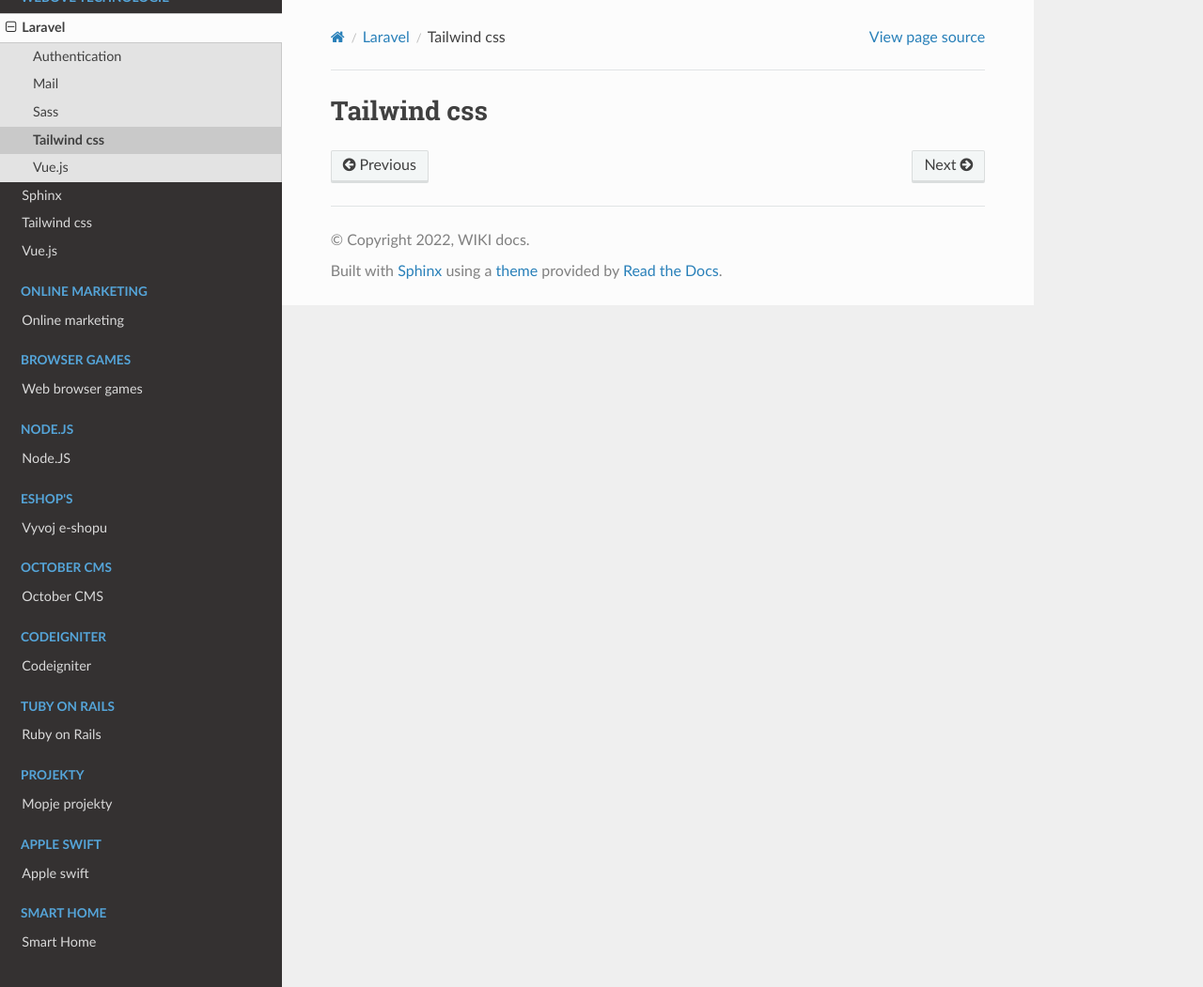
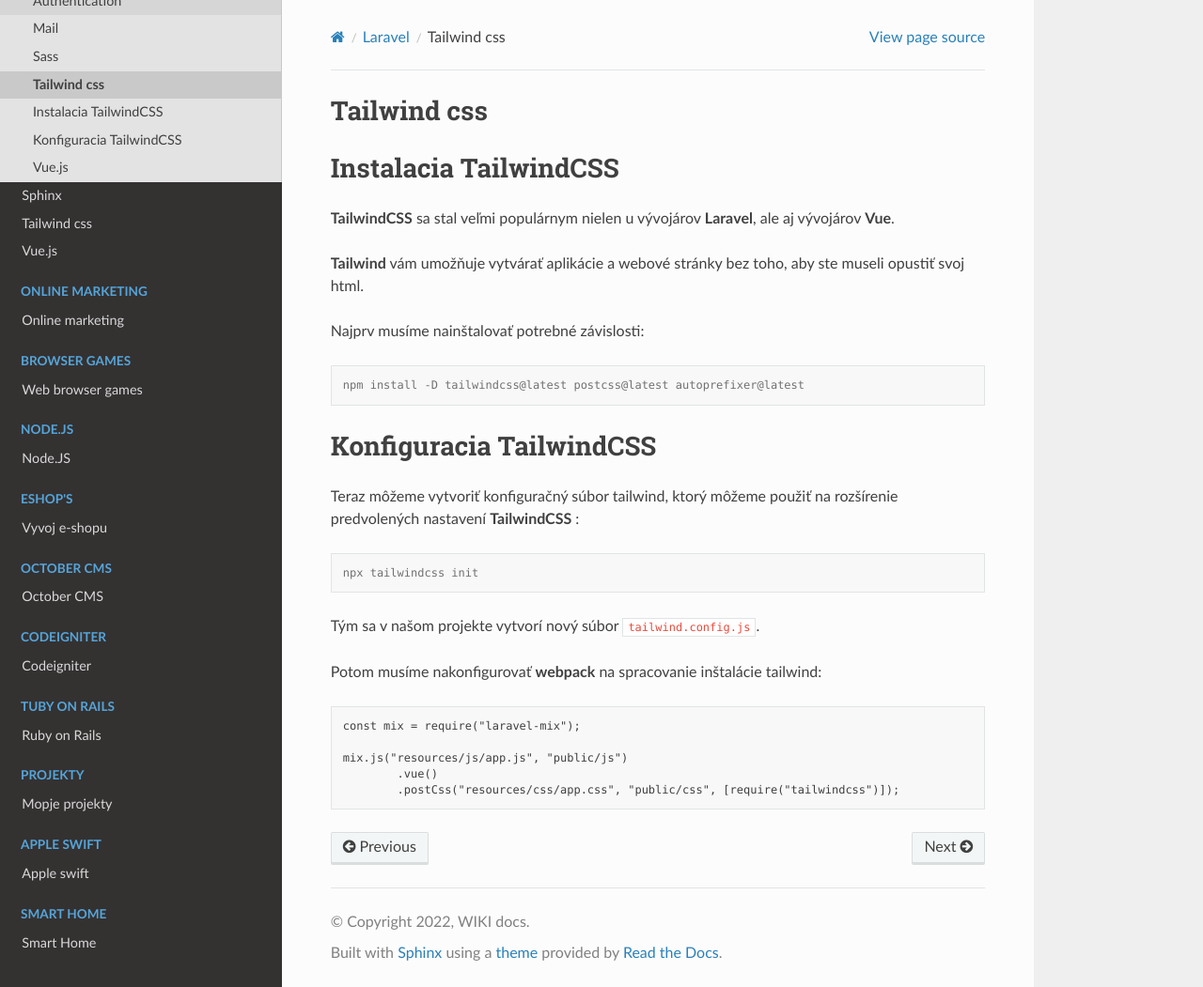
Before and after one commit to Lacike33/RTD_Wiki, a Sphinx documentation site: the page built from docs/source/web/laravel/tailwind.rst, in a window 1280 px wide and 1051 px high. Shown: the whole window at 94% size. Built offline with Sphinx 7.4.7 and the Read the Docs theme 2.0.0, drawn with Linux system fonts in a browser that asks for light colours; pages that are not in the unit, such as notebooks, are missing from menus.

```diff
--- a/docs/source/web/laravel/tailwind.rst
+++ b/docs/source/web/laravel/tailwind.rst
@@ -2,3 +2,37 @@
 
 Tailwind css
 ============
+
+Instalacia TailwindCSS
+=====================================
+
+**TailwindCSS** sa stal veľmi populárnym nielen u vývojárov **Laravel**, ale aj vývojárov **Vue**.
+
+**Tailwind** vám umožňuje vytvárať aplikácie a webové stránky bez toho, aby ste museli opustiť svoj html.
+
+Najprv musíme nainštalovať potrebné závislosti:
+
+.. code-block:: console
+
+	npm install -D tailwindcss@latest postcss@latest autoprefixer@latest
+
+Konfiguracia TailwindCSS
+========================
+
+Teraz môžeme vytvoriť konfiguračný súbor tailwind, ktorý môžeme použiť na rozšírenie predvolených nastavení **TailwindCSS** :
+
+.. code-block:: console
+
+	npx tailwindcss init
+
+Tým sa v našom projekte vytvorí nový súbor ``tailwind.config.js``.
+
+Potom musíme nakonfigurovať **webpack** na spracovanie inštalácie tailwind:
+
+.. code-block:: php
+
+	const mix = require("laravel-mix");
+
+	mix.js("resources/js/app.js", "public/js")
+		.vue()
+		.postCss("resources/css/app.css", "public/css", [require("tailwindcss")]);
```
Also changed, not shown: docs/source/web/laravel/vue.rst (+4 -7 lines), docs/source/web/tailwind/index.rst (line endings or trailing spaces).
